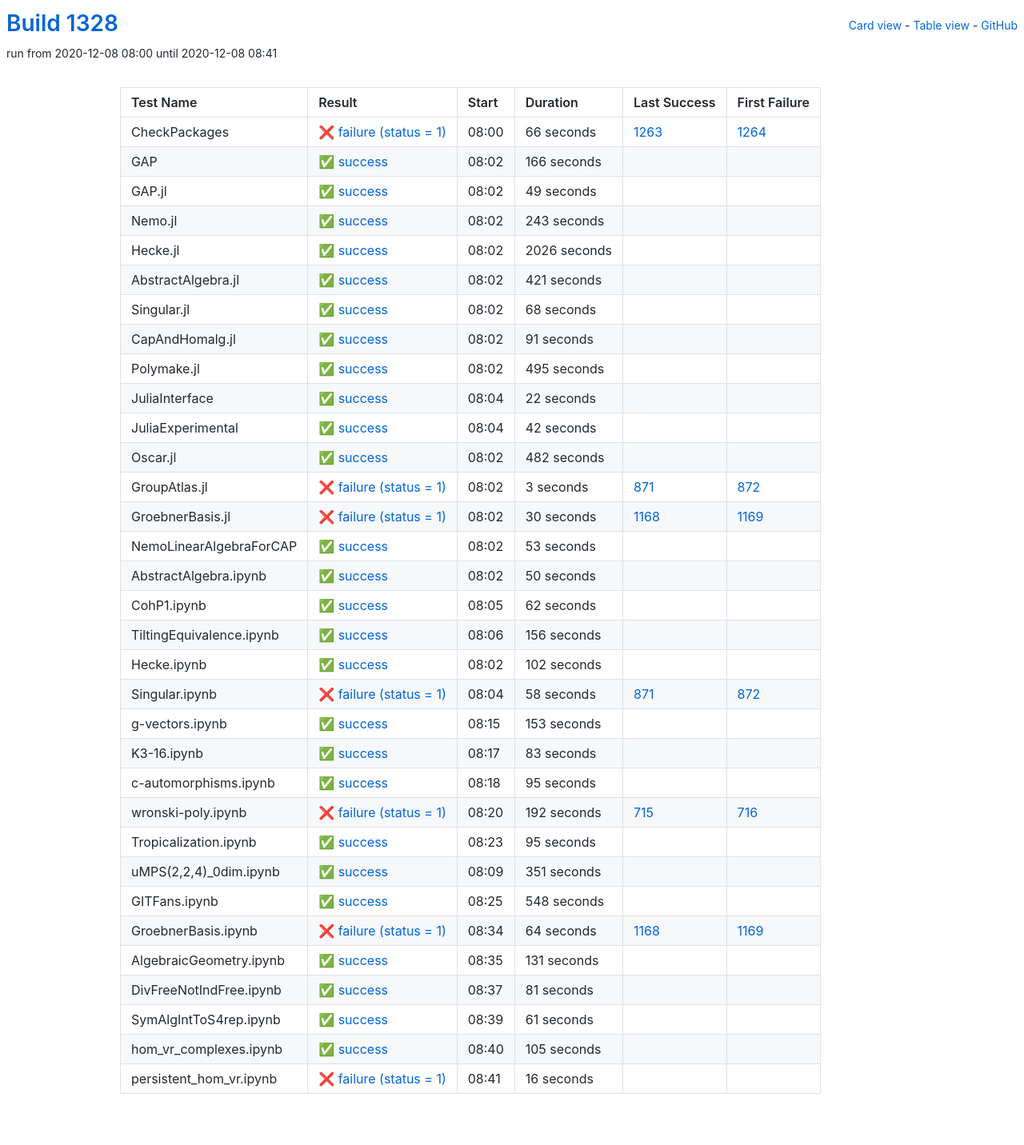
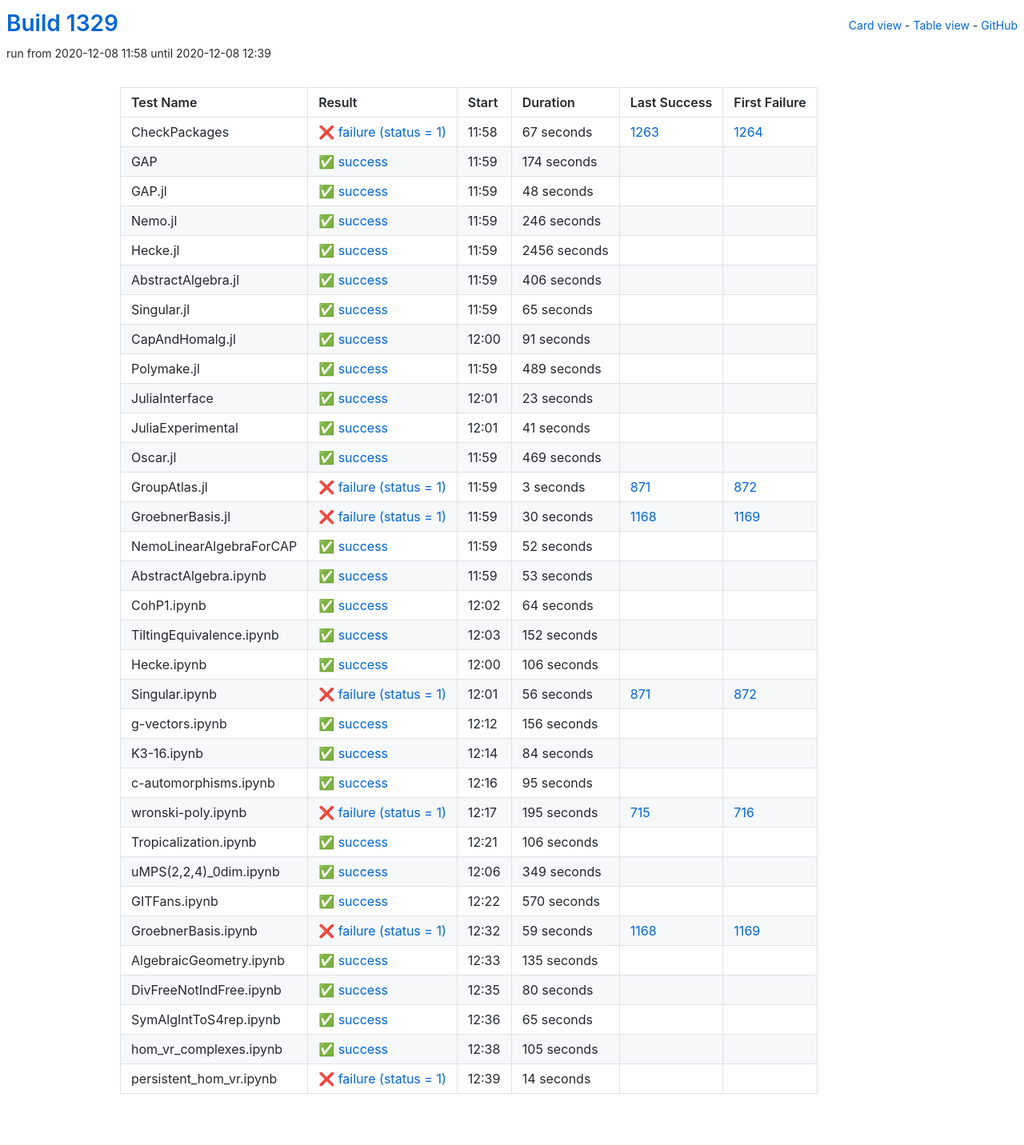
Before and after one commit to oscar-system/oscar-ci-status-stable, a Jekyll site: the page built from table.html, in a window 1280 px wide. Shown: the whole page at 80% size. Built offline with Jekyll 4.4.1, drawn with Linux system fonts in a browser that asks for light colours.

Commit message:
Build #1329

```diff
--- a/_data/ci.yml
+++ b/_data/ci.yml
@@ -1,6 +1,6 @@
 ---
-build: 1328
-build_url: https://oscarci.mathematik.uni-kl.de/job/oscar-stable/1328/
+build: 1329
+build_url: https://oscarci.mathematik.uni-kl.de/job/oscar-stable/1329/
 job: oscar-stable
 organization: oscar-system
 repo: oscar-ci-status-stable
@@ -8,92 +8,92 @@ repourl: https://github.com/oscar-system/oscar-ci-status-stable
 tests:
 - name: CheckPackages
   id: checkpackages
-  log: https://oscarci.mathematik.uni-kl.de/job/oscar-stable/1328/artifact/logs/build-1328/CheckPackages.log
-  start: 2020-12-08 08:00
+  log: https://oscarci.mathematik.uni-kl.de/job/oscar-stable/1329/artifact/logs/build-1329/CheckPackages.log
+  start: 2020-12-08 11:58
   success: false
   exitcode: 1
   status: failure
-  duration: 66
+  duration: 67
   last_success: 1263
   last_success_url: https://oscarci.mathematik.uni-kl.de/job/oscar-stable/1263/
   first_failure: 1264
   first_failure_url: https://oscarci.mathematik.uni-kl.de/job/oscar-stable/1264/
 - name: GAP
   id: gap
-  log: https://oscarci.mathematik.uni-kl.de/job/oscar-stable/1328/artifact/logs/build-1328/GAP.log
-  start: 2020-12-08 08:02
+  log: https://oscarci.mathematik.uni-kl.de/job/oscar-stable/1329/artifact/logs/build-1329/GAP.log
+  start: 2020-12-08 11:59
   success: true
   exitcode: 0
   status: success
-  duration: 166
+  duration: 174
   last_success: false
   last_success_url:
   first_failure: false
   first_failure_url:
 - name: GAP.jl
   id: gap-jl
-  log: https://oscarci.mathematik.uni-kl.de/job/oscar-stable/1328/artifact/logs/build-1328/GAP.jl.log
-  start: 2020-12-08 08:02
+  log: https://oscarci.mathematik.uni-kl.de/job/oscar-stable/1329/artifact/logs/build-1329/GAP.jl.log
+  start: 2020-12-08 11:59
   success: true
   exitcode: 0
   status: success
-  duration: 49
+  duration: 48
   last_success: false
   last_success_url:
   first_failure: false
   first_failure_url:
 - name: Nemo.jl
   id: nemo-jl
-  log: https://oscarci.mathematik.uni-kl.de/job/oscar-stable/1328/artifact/logs/build-1328/Nemo.jl.log
-  start: 2020-12-08 08:02
+  log: https://oscarci.mathematik.uni-kl.de/job/oscar-stable/1329/artifact/logs/build-1329/Nemo.jl.log
+  start: 2020-12-08 11:59
   success: true
   exitcode: 0
   status: success
-  duration: 243
+  duration: 246
   last_success: false
   last_success_url:
   first_failure: false
   first_failure_url:
 - name: Hecke.jl
   id: hecke-jl
-  log: https://oscarci.mathematik.uni-kl.de/job/oscar-stable/1328/artifact/logs/build-1328/Hecke.jl.log
-  start: 2020-12-08 08:02
+  log: https://oscarci.mathematik.uni-kl.de/job/oscar-stable/1329/artifact/logs/build-1329/Hecke.jl.log
+  start: 2020-12-08 11:59
   success: true
   exitcode: 0
   status: success
-  duration: 2026
+  duration: 2456
   last_success: false
   last_success_url:
   first_failure: false
   first_failure_url:
 - name: AbstractAlgebra.jl
   id: abstractalgebra-jl
-  log: https://oscarci.mathematik.uni-kl.de/job/oscar-stable/1328/artifact/logs/build-1328/AbstractAlgebra.jl.log
-  start: 2020-12-08 08:02
+  log: https://oscarci.mathematik.uni-kl.de/job/oscar-stable/1329/artifact/logs/build-1329/AbstractAlgebra.jl.log
+  start: 2020-12-08 11:59
   success: true
   exitcode: 0
   status: success
-  duration: 421
+  duration: 406
   last_success: false
   last_success_url:
   first_failure: false
   first_failure_url:
 - name: Singular.jl
   id: singular-jl
-  log: https://oscarci.mathematik.uni-kl.de/job/oscar-stable/1328/artifact/logs/build-1328/Singular.jl.log
-  start: 2020-12-08 08:02
+  log: https://oscarci.mathematik.uni-kl.de/job/oscar-stable/1329/artifact/logs/build-1329/Singular.jl.log
+  start: 2020-12-08 11:59
   success: true
   exitcode: 0
   status: success
-  duration: 68
+  duration: 65
   last_success: false
   last_success_url:
   first_failure: false
   first_failure_url:
 - name: CapAndHomalg.jl
   id: capandhomalg-jl
-  log: https://oscarci.mathematik.uni-kl.de/job/oscar-stable/1328/artifact/logs/build-1328/CapAndHomalg.jl.log
-  start: 2020-12-08 08:02
+  log: https://oscarci.mathematik.uni-kl.de/job/oscar-stable/1329/artifact/logs/build-1329/CapAndHomalg.jl.log
+  start: 2020-12-08 12:00
   success: true
   exitcode: 0
   status: success
@@ -104,56 +104,56 @@ tests:
   first_failure_url:
 - name: Polymake.jl
   id: polymake-jl
-  log: https://oscarci.mathematik.uni-kl.de/job/oscar-stable/1328/artifact/logs/build-1328/Polymake.jl.log
-  start: 2020-12-08 08:02
+  log: https://oscarci.mathematik.uni-kl.de/job/oscar-stable/1329/artifact/logs/build-1329/Polymake.jl.log
+  start: 2020-12-08 11:59
   success: true
   exitcode: 0
   status: success
-  duration: 495
+  duration: 489
   last_success: false
   last_success_url:
   first_failure: false
   first_failure_url:
 - name: JuliaInterface
   id: juliainterface
-  log: https://oscarci.mathematik.uni-kl.de/job/oscar-stable/1328/artifact/logs/build-1328/JuliaInterface.log
-  start: 2020-12-08 08:04
+  log: https://oscarci.mathematik.uni-kl.de/job/oscar-stable/1329/artifact/logs/build-1329/JuliaInterface.log
+  start: 2020-12-08 12:01
   success: true
   exitcode: 0
   status: success
-  duration: 22
+  duration: 23
   last_success: false
   last_success_url:
   first_failure: false
   first_failure_url:
 - name: JuliaExperimental
   id: juliaexperimental
-  log: https://oscarci.mathematik.uni-kl.de/job/oscar-stable/1328/artifact/logs/build-1328/JuliaExperimental.log
-  start: 2020-12-08 08:04
+  log: https://oscarci.mathematik.uni-kl.de/job/oscar-stable/1329/artifact/logs/build-1329/JuliaExperimental.log
+  start: 2020-12-08 12:01
   success: true
   exitcode: 0
   status: success
-  duration: 42
+  duration: 41
   last_success: false
   last_success_url:
   first_failure: false
   first_failure_url:
 - name: Oscar.jl
   id: oscar-jl
-  log: https://oscarci.mathematik.uni-kl.de/job/oscar-stable/1328/artifact/logs/build-1328/Oscar.jl.log
-  start: 2020-12-08 08:02
+  log: https://oscarci.mathematik.uni-kl.de/job/oscar-stable/1329/artifact/logs/build-1329/Oscar.jl.log
+  start: 2020-12-08 11:59
   success: true
   exitcode: 0
   status: success
-  duration: 482
+  duration: 469
   last_success: false
   last_success_url:
   first_failure: false
   first_failure_url:
 - name: GroupAtlas.jl
   id: groupatlas-jl
-  log: https://oscarci.mathematik.uni-kl.de/job/oscar-stable/1328/artifact/logs/build-1328/GroupAtlas.jl.log
-  start: 2020-12-08 08:02
+  log: https://oscarci.mathematik.uni-kl.de/job/oscar-stable/1329/artifact/logs/build-1329/GroupAtlas.jl.log
+  start: 2020-12-08 11:59
   success: false
   exitcode: 1
   status: failure
@@ -164,8 +164,8 @@ tests:
   first_failure_url: https://oscarci.mathematik.uni-kl.de/job/oscar-stable/872/
 - name: GroebnerBasis.jl
   id: groebnerbasis-jl
-  log: https://oscarci.mathematik.uni-kl.de/job/oscar-stable/1328/artifact/logs/build-1328/GroebnerBasis.jl.log
-  start: 2020-12-08 08:02
+  log: https://oscarci.mathematik.uni-kl.de/job/oscar-stable/1329/artifact/logs/build-1329/GroebnerBasis.jl.log
+  start: 2020-12-08 11:59
   success: false
   exitcode: 1
   status: failure
@@ -176,8 +176,20 @@ tests:
   first_failure_url: https://oscarci.mathematik.uni-kl.de/job/oscar-stable/1169/
 - name: NemoLinearAlgebraForCAP
   id: nemolinearalgebraforcap
-  log: https://oscarci.mathematik.uni-kl.de/job/oscar-stable/1328/artifact/logs/build-1328/NemoLinearAlgebraForCAP.log
-  start: 2020-12-08 08:02
+  log: https://oscarci.mathematik.uni-kl.de/job/oscar-stable/1329/artifact/logs/build-1329/NemoLinearAlgebraForCAP.log
+  start: 2020-12-08 11:59
+  success: true
+  exitcode: 0
+  status: success
+  duration: 52
+  last_success: false
+  last_success_url:
+  first_failure: false
+  first_failure_url:
+- name: AbstractAlgebra.ipynb
+  id: abstractalgebra-ipynb
+  log: https://oscarci.mathematik.uni-kl.de/job/oscar-stable/1329/artifact/logs/build-1329/AbstractAlgebra.ipynb.log
+  start: 2020-12-08 11:59
   success: true
   exitcode: 0
   status: success
@@ -186,34 +198,58 @@ tests:
   last_success_url:
   first_failure: false
   first_failure_url:
-- name: AbstractAlgebra.ipynb
-  id: abstractalgebra-ipynb
-  log: https://oscarci.mathematik.uni-kl.de/job/oscar-stable/1328/artifact/logs/build-1328/AbstractAlgebra.ipynb.log
-  start: 2020-12-08 08:02
+- name: CohP1.ipynb
+  id: cohp1-ipynb
+  log: https://oscarci.mathematik.uni-kl.de/job/oscar-stable/1329/artifact/logs/build-1329/CohP1.ipynb.log
+  start: 2020-12-08 12:02
   success: true
   exitcode: 0
   status: success
-  duration: 50
-  last_success: false
-  last_success_url:
-  first_failure: false
-  first_failure_url:
-- name: CohP1.ipynb
-  id: cohp1-ipynb
-  log: https://oscarci.mathematik.uni-kl.de/job/oscar-stable/1328/artifact/logs/build-1328/CohP1.ipynb.log
-  start: 2020-12-08 08:05
-  success: true
-  exitcode: 0
-  status: success
-  duration: 62
+  duration: 64
   last_success: false
   last_success_url:
   first_failure: false
   first_failure_url:
 - name: TiltingEquivalence.ipynb
   id: tiltingequivalence-ipynb
-  log: https://oscarci.mathematik.uni-kl.de/job/oscar-stable/1328/artifact/logs/build-1328/TiltingEquivalence.ipynb.log
-  start: 2020-12-08 08:06
+  log: https://oscarci.mathematik.uni-kl.de/job/oscar-stable/1329/artifact/logs/build-1329/TiltingEquivalence.ipynb.log
+  start: 2020-12-08 12:03
+  success: true
+  exitcode: 0
+  status: success
+  duration: 152
+  last_success: false
+  last_success_url:
+  first_failure: false
+  first_failure_url:
+- name: Hecke.ipynb
+  id: hecke-ipynb
+  log: https://oscarci.mathematik.uni-kl.de/job/oscar-stable/1329/artifact/logs/build-1329/Hecke.ipynb.log
+  start: 2020-12-08 12:00
+  success: true
+  exitcode: 0
+  status: success
+  duration: 106
+  last_success: false
+  last_success_url:
+  first_failure: false
+  first_failure_url:
+- name: Singular.ipynb
+  id: singular-ipynb
+  log: https://oscarci.mathematik.uni-kl.de/job/oscar-stable/1329/artifact/logs/build-1329/Singular.ipynb.log
+  start: 2020-12-08 12:01
+  success: false
+  exitcode: 1
+  status: failure
+  duration: 56
+  last_success: 871
+  last_success_url: https://oscarci.mathematik.uni-kl.de/job/oscar-stable/871/
+  first_failure: 872
+  first_failure_url: https://oscarci.mathematik.uni-kl.de/job/oscar-stable/872/
+- name: g-vectors.ipynb
+  id: g-vectors-ipynb
+  log: https://oscarci.mathematik.uni-kl.de/job/oscar-stable/1329/artifact/logs/build-1329/g-vectors.ipynb.log
+  start: 2020-12-08 12:12
   success: true
   exitcode: 0
   status: success
@@ -222,58 +258,22 @@ tests:
   last_success_url:
   first_failure: false
   first_failure_url:
-- name: Hecke.ipynb
-  id: hecke-ipynb
-  log: https://oscarci.mathematik.uni-kl.de/job/oscar-stable/1328/artifact/logs/build-1328/Hecke.ipynb.log
-  start: 2020-12-08 08:02
+- name: K3-16.ipynb
+  id: k3-16-ipynb
+  log: https://oscarci.mathematik.uni-kl.de/job/oscar-stable/1329/artifact/logs/build-1329/K3-16.ipynb.log
+  start: 2020-12-08 12:14
   success: true
   exitcode: 0
   status: success
-  duration: 102
-  last_success: false
-  last_success_url:
-  first_failure: false
-  first_failure_url:
-- name: Singular.ipynb
-  id: singular-ipynb
-  log: https://oscarci.mathematik.uni-kl.de/job/oscar-stable/1328/artifact/logs/build-1328/Singular.ipynb.log
-  start: 2020-12-08 08:04
-  success: false
-  exitcode: 1
-  status: failure
-  duration: 58
-  last_success: 871
-  last_success_url: https://oscarci.mathematik.uni-kl.de/job/oscar-stable/871/
-  first_failure: 872
-  first_failure_url: https://oscarci.mathematik.uni-kl.de/job/oscar-stable/872/
-- name: g-vectors.ipynb
-  id: g-vectors-ipynb
-  log: https://oscarci.mathematik.uni-kl.de/job/oscar-stable/1328/artifact/logs/build-1328/g-vectors.ipynb.log
-  start: 2020-12-08 08:15
-  success: true
-  exitcode: 0
-  status: success
-  duration: 153
-  last_success: false
-  last_success_url:
-  first_failure: false
-  first_failure_url:
-- name: K3-16.ipynb
-  id: k3-16-ipynb
-  log: https://oscarci.mathematik.uni-kl.de/job/oscar-stable/1328/artifact/logs/build-1328/K3-16.ipynb.log
-  start: 2020-12-08 08:17
-  success: true
-  exitcode: 0
-  status: success
-  duration: 83
+  duration: 84
   last_success: false
   last_success_url:
   first_failure: false
   first_failure_url:
 - name: c-automorphisms.ipynb
   id: c-automorphisms-ipynb
-  log: https://oscarci.mathematik.uni-kl.de/job/oscar-stable/1328/artifact/logs/build-1328/c-automorphisms.ipynb.log
-  start: 2020-12-08 08:18
+  log: https://oscarci.mathematik.uni-kl.de/job/oscar-stable/1329/artifact/logs/build-1329/c-automorphisms.ipynb.log
+  start: 2020-12-08 12:16
   success: true
   exitcode: 0
   status: success
@@ -284,104 +284,104 @@ tests:
   first_failure_url:
 - name: wronski-poly.ipynb
   id: wronski-poly-ipynb
-  log: https://oscarci.mathematik.uni-kl.de/job/oscar-stable/1328/artifact/logs/build-1328/wronski-poly.ipynb.log
-  start: 2020-12-08 08:20
+  log: https://oscarci.mathematik.uni-kl.de/job/oscar-stable/1329/artifact/logs/build-1329/wronski-poly.ipynb.log
+  start: 2020-12-08 12:17
   success: false
   exitcode: 1
   status: failure
-  duration: 192
+  duration: 195
   last_success: 715
   last_success_url: https://oscarci.mathematik.uni-kl.de/job/oscar-stable/715/
   first_failure: 716
   first_failure_url: https://oscarci.mathematik.uni-kl.de/job/oscar-stable/716/
 - name: Tropicalization.ipynb
   id: tropicalization-ipynb
-  log: https://oscarci.mathematik.uni-kl.de/job/oscar-stable/1328/artifact/logs/build-1328/Tropicalization.ipynb.log
-  start: 2020-12-08 08:23
+  log: https://oscarci.mathematik.uni-kl.de/job/oscar-stable/1329/artifact/logs/build-1329/Tropicalization.ipynb.log
+  start: 2020-12-08 12:21
   success: true
   exitcode: 0
   status: success
-  duration: 95
+  duration: 106
   last_success: false
   last_success_url:
   first_failure: false
   first_failure_url:
 - name: uMPS(2,2,4)_0dim.ipynb
   id: umps-2-2-4-0dim-ipynb
-  log: https://oscarci.mathematik.uni-kl.de/job/oscar-stable/1328/artifact/logs/build-1328/uMPS-2-2-4-_0dim.ipynb.log
-  start: 2020-12-08 08:09
+  log: https://oscarci.mathematik.uni-kl.de/job/oscar-stable/1329/artifact/logs/build-1329/uMPS-2-2-4-_0dim.ipynb.log
+  start: 2020-12-08 12:06
   success: true
   exitcode: 0
   status: success
-  duration: 351
+  duration: 349
   last_success: false
   last_success_url:
   first_failure: false
   first_failure_url:
 - name: GITFans.ipynb
   id: gitfans-ipynb
-  log: https://oscarci.mathematik.uni-kl.de/job/oscar-stable/1328/artifact/logs/build-1328/GITFans.ipynb.log
-  start: 2020-12-08 08:25
+  log: https://oscarci.mathematik.uni-kl.de/job/oscar-stable/1329/artifact/logs/build-1329/GITFans.ipynb.log
+  start: 2020-12-08 12:22
   success: true
   exitcode: 0
   status: success
-  duration: 548
+  duration: 570
   last_success: false
   last_success_url:
   first_failure: false
   first_failure_url:
 - name: GroebnerBasis.ipynb
   id: groebnerbasis-ipynb
-  log: https://oscarci.mathematik.uni-kl.de/job/oscar-stable/1328/artifact/logs/build-1328/GroebnerBasis.ipynb.log
-  start: 2020-12-08 08:34
+  log: https://oscarci.mathematik.uni-kl.de/job/oscar-stable/1329/artifact/logs/build-1329/GroebnerBasis.ipynb.log
+  start: 2020-12-08 12:32
   success: false
   exitcode: 1
   status: failure
-  duration: 64
+  duration: 59
   last_success: 1168
   last_success_url: https://oscarci.mathematik.uni-kl.de/job/oscar-stable/1168/
   first_failure: 1169
   first_failure_url: https://oscarci.mathematik.uni-kl.de/job/oscar-stable/1169/
 - name: AlgebraicGeometry.ipynb
   id: algebraicgeometry-ipynb
-  log: https://oscarci.mathematik.uni-kl.de/job/oscar-stable/1328/artifact/logs/build-1328/AlgebraicGeometry.ipynb.log
-  start: 2020-12-08 08:35
+  log: https://oscarci.mathematik.uni-kl.de/job/oscar-stable/1329/artifact/logs/build-1329/AlgebraicGeometry.ipynb.log
+  start: 2020-12-08 12:33
   success: true
   exitcode: 0
   status: success
-  duration: 131
+  duration: 135
   last_success: false
   last_success_url:
   first_failure: false
   first_failure_url:
 - name: DivFreeNotIndFree.ipynb
   id: divfreenotindfree-ipynb
-  log: https://oscarci.mathematik.uni-kl.de/job/oscar-stable/1328/artifact/logs/build-1328/DivFreeNotIndFree.ipynb.log
-  start: 2020-12-08 08:37
+  log: https://oscarci.mathematik.uni-kl.de/job/oscar-stable/1329/artifact/logs/build-1329/DivFreeNotIndFree.ipynb.log
+  start: 2020-12-08 12:35
   success: true
   exitcode: 0
   status: success
-  duration: 81
+  duration: 80
   last_success: false
   last_success_url:
   first_failure: false
   first_failure_url:
 - name: SymAlgIntToS4rep.ipynb
   id: symalginttos4rep-ipynb
-  log: https://oscarci.mathematik.uni-kl.de/job/oscar-stable/1328/artifact/logs/build-1328/SymAlgIntToS4rep.ipynb.log
-  start: 2020-12-08 08:39
+  log: https://oscarci.mathematik.uni-kl.de/job/oscar-stable/1329/artifact/logs/build-1329/SymAlgIntToS4rep.ipynb.log
+  start: 2020-12-08 12:36
   success: true
   exitcode: 0
   status: success
-  duration: 61
+  duration: 65
   last_success: false
   last_success_url:
   first_failure: false
   first_failure_url:
 - name: hom_vr_complexes.ipynb
   id: hom-vr-complexes-ipynb
-  log: https://oscarci.mathematik.uni-kl.de/job/oscar-stable/1328/artifact/logs/build-1328/hom_vr_complexes.ipynb.log
-  start: 2020-12-08 08:40
+  log: https://oscarci.mathematik.uni-kl.de/job/oscar-stable/1329/artifact/logs/build-1329/hom_vr_complexes.ipynb.log
+  start: 2020-12-08 12:38
   success: true
   exitcode: 0
   status: success
@@ -392,12 +392,12 @@ tests:
   first_failure_url:
 - name: persistent_hom_vr.ipynb
   id: persistent-hom-vr-ipynb
-  log: https://oscarci.mathematik.uni-kl.de/job/oscar-stable/1328/artifact/logs/build-1328/persistent_hom_vr.ipynb.log
-  start: 2020-12-08 08:41
+  log: https://oscarci.mathematik.uni-kl.de/job/oscar-stable/1329/artifact/logs/build-1329/persistent_hom_vr.ipynb.log
+  start: 2020-12-08 12:39
   success: false
   exitcode: 1
   status: failure
-  duration: 16
+  duration: 14
   last_success: false
   last_success_url:
   first_failure: false
```
Also changed, not shown: README.md.
